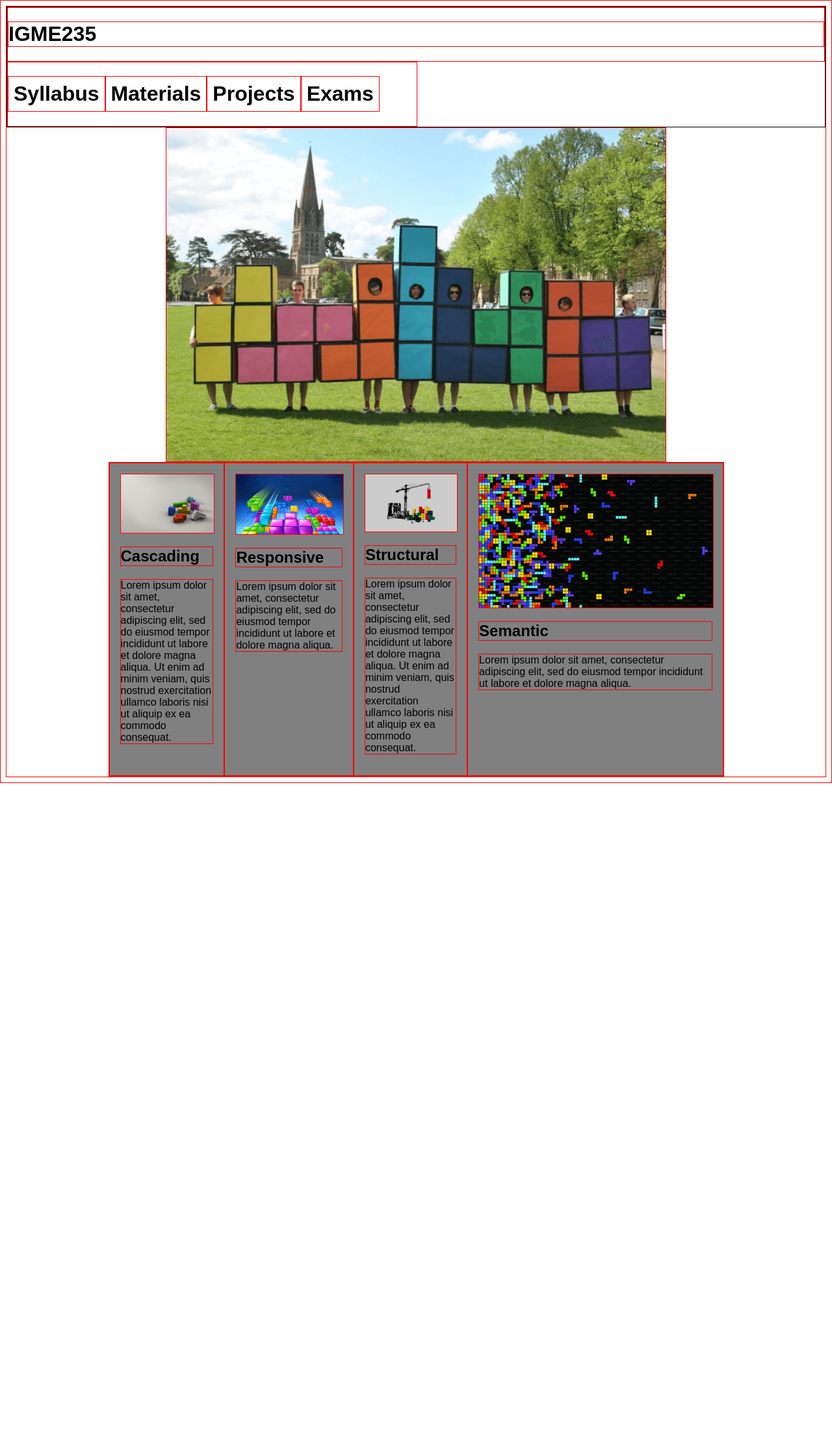
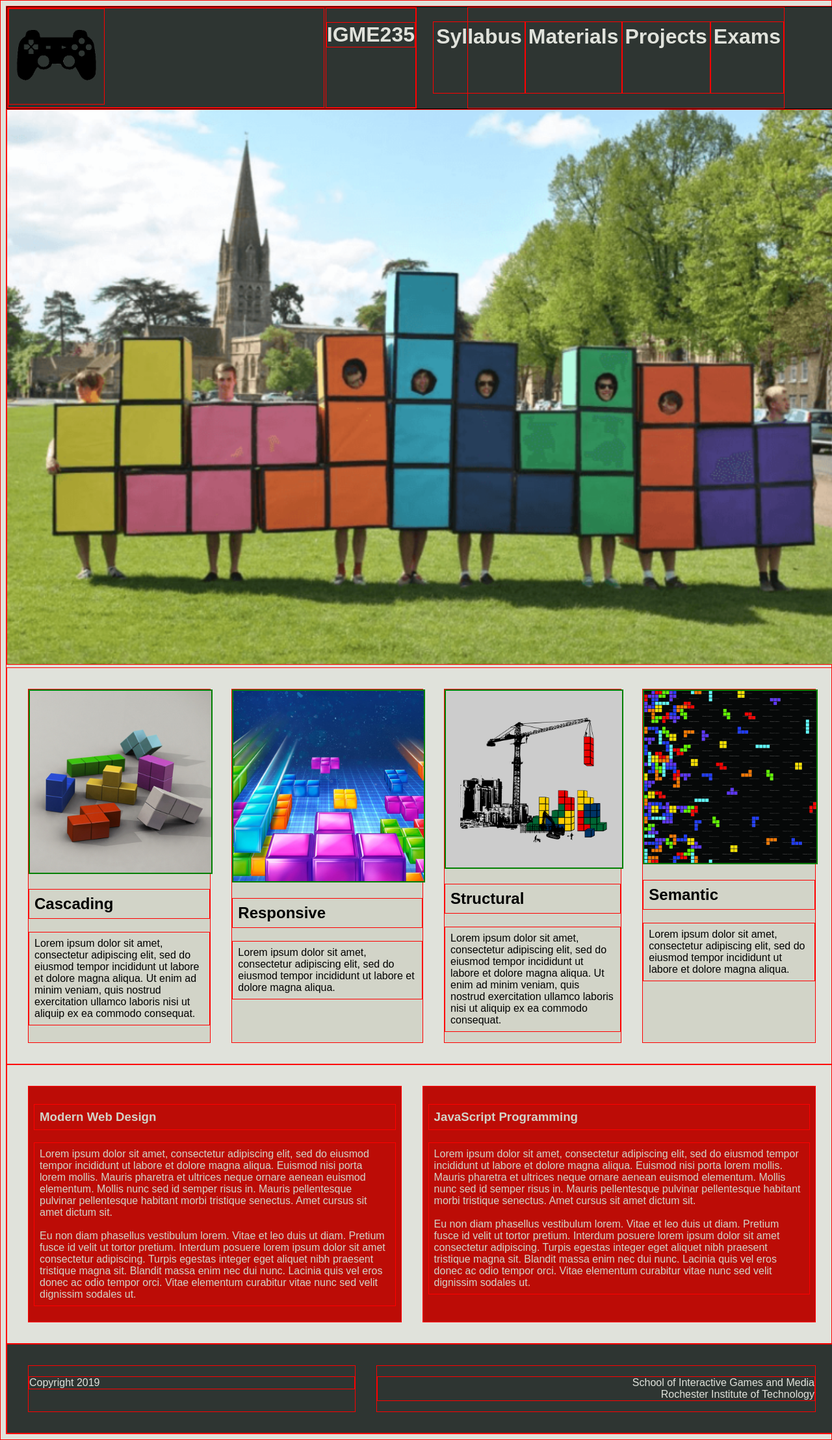
Before and after one commit to panguino729/IGME235, a PHP site: page /designSpec/index.html in a window 1280 px wide. Shown: the whole page at 65% size. Before the commit the page ends 1205 px from the top, so only its background shows below. Run offline with PHP 8.4, Linux system fonts and the light colour scheme.

Commit message:
Worked on designSpec

```diff
--- a/designSpec/index.html
+++ b/designSpec/index.html
@@ -12,11 +12,16 @@
 </head>
 
 <body>
-    <!-- use nav tag -->
     <div id="nav">
-        <div id="title">
-            <h1>IGME235</h1>
+        <div id="left">
+            <div id="logo">
+                <img src="/images/videoGameController.png" alt="videogame controller">
+            </div>
+            <div id="title">
+                <h1>IGME235</h1>
+            </div>
         </div>
+
         <div id="buttons">
             <h1>Syllabus</h1>
             <h1>Materials</h1>
@@ -25,7 +30,7 @@
         </div>
     </div>
     <img id="headerImg" src="images/homemade-tetris-from-reddit-768x513.png" alt="Homemade tetris">
-    <div class="boxes">
+    <div id="styles">
         <div id="cascading">
             <img src="images/tetris-hd-wallpapers-33758-3941517.jpg" alt="">
             <h2>Cascading</h2>
@@ -36,7 +41,7 @@
             </p>
         </div>
         <div id="responsive">
-            <img src="images/tetris-hd-wallpapers-33758-4492289.jpg" alt="">
+            <img src="/images/tetris-hd-wallpapers-33758-4492289.jpg" alt="">
             <h2>Responsive</h2>
             <p>
                 Lorem ipsum dolor sit amet, consectetur adipiscing elit, sed do eiusmod tempor incididunt ut labore et
@@ -60,9 +65,46 @@
                 dolore magna aliqua.
             </p>
         </div>
-
-
+    </div>
+    <div id="boxes">
+        <div id="modern">
+            <h3>Modern Web Design</h3>
+            <p>Lorem ipsum dolor sit amet, consectetur adipiscing elit, sed do eiusmod tempor incididunt ut labore et
+                dolore magna aliqua. Euismod nisi porta lorem mollis. Mauris pharetra et ultrices neque ornare aenean
+                euismod elementum. Mollis nunc sed id semper risus in. Mauris pellentesque pulvinar pellentesque
+                habitant morbi tristique senectus. Amet cursus sit amet dictum sit. <br /><br />Eu non diam phasellus
+                vestibulum
+                lorem. Vitae et leo duis ut diam. Pretium fusce id velit ut tortor pretium. Interdum posuere lorem ipsum
+                dolor sit amet consectetur adipiscing. Turpis egestas integer eget aliquet nibh praesent tristique magna
+                sit. Blandit massa enim nec dui nunc. Lacinia quis vel eros donec ac odio tempor orci. Vitae elementum
+                curabitur vitae nunc sed velit dignissim sodales ut.
+            </p>
+        </div>
+        <div id="javascript">
+            <h3>JavaScript Programming</h3>
+            <p>Lorem ipsum dolor sit amet, consectetur adipiscing elit, sed do eiusmod tempor incididunt ut labore et
+                dolore magna aliqua. Euismod nisi porta lorem mollis. Mauris pharetra et ultrices neque ornare aenean
+                euismod elementum. Mollis nunc sed id semper risus in. Mauris pellentesque pulvinar pellentesque
+                habitant morbi tristique senectus. Amet cursus sit amet dictum sit. <br /><br />Eu non diam phasellus
+                vestibulum
+                lorem. Vitae et leo duis ut diam. Pretium fusce id velit ut tortor pretium. Interdum posuere lorem ipsum
+                dolor sit amet consectetur adipiscing. Turpis egestas integer eget aliquet nibh praesent tristique magna
+                sit. Blandit massa enim nec dui nunc. Lacinia quis vel eros donec ac odio tempor orci. Vitae elementum
+                curabitur vitae nunc sed velit dignissim sodales ut.
+            </p>
+        </div>
     </div>
 </body>
 
+<footer>
+    <div id="copyright">
+        <p>
+            Copyright 2019
+        </p>
+    </div>
+    <div id="location">
+        <p>School of Interactive Games and Media <br /> Rochester Institute of Technology</p>
+    </div>
+</footer>
+
 </html>
--- a/designSpec/style.css
+++ b/designSpec/style.css
@@ -3,46 +3,165 @@
     border: 1px solid red;
 }
 
-img{
-    display: flex;
-    max-width: auto;
+body {
+    background-color: #e0e2db;
+    width: 100%;
+    grid-template-areas: "nav" "headerImg" "types" "boxes" "footer";
+}
+
+img {
+    width: 100%;
     margin-left: auto;
     margin-right: auto;
 }
 
-#nav, h2{
+/* NAVIGATION BAR */
+
+#nav h2 {
     font-family: "Arial Rounded MT Bold", Arial, Helvetica, sans-serif;
 }
 
-#nav{
+#nav {
     display: grid;
+    grid-area: nav;
+    grid-template-areas: "left buttons";
     border: 1px solid black;
+    background-color: #2e3532;
+    color: #e0e2db;
 }
 
-#buttons{
+#left {
+    grid-area: left;
     display: flex;
-    width: 50%;
+    width: 100%;
+    margin-left: auto;
+    margin-right: auto;
 }
 
-#buttons h1{
-    padding: .25em;
-    text-align: center;
+#title {
+    /* grid-area: title; */
+    margin-left: .1rem;
+    margin-right: auto;
 }
 
-/* Maybe use grid */
-.boxes{
+#buttons {
+    grid-area: buttons;
     display: flex;
+    justify-content: end;
     width: 75%;
     margin-left: auto;
     margin-right: auto;
 }
 
-.boxes div{
-    padding: 1em;
-    background-color: grey;
+#buttons h1 {
+    padding: .25rem;
+    text-align: center;
 }
 
-/* Fix using grid stuff from inclass */
-.boxes img{
-    max-width: 100%;
+#logo {
+    /* grid-area: logo; */
+    margin-left: auto;
+    margin-right: auto;
+    width: 100%
 }
+
+#logo img {
+    width: 30%;
+}
+
+/* HEADER IMAGE */
+
+#headerImg {
+    grid-area: headerImg;
+}
+
+/* STYLES */
+
+#styles {
+    grid-area: types;
+    display: grid;
+    grid-template-areas: "cas resp struc sem";
+    grid-column-gap: 2rem;
+    margin-left: auto;
+    margin-right: auto;
+    padding: 2rem;
+}
+
+#styles div {
+    background-color: #d2d4c8;
+}
+
+#styles h2, #styles p {
+    padding: .5rem;
+}
+
+#styles img {
+    border: 2px solid green;
+    width: 100%;
+    height: auto;
+}
+
+#cascading {
+    grid-area: cas;
+}
+
+#responsive {
+    grid-area: resp;
+}
+
+#structural {
+    grid-area: struc;
+}
+
+#semantic {
+    grid-area: sem;
+}
+
+/* BOXES */
+
+#boxes {
+    grid-area: boxes;
+    display: grid;
+    grid-template-areas: "modern javas";
+    grid-column-gap: 2rem;
+    margin-left: auto;
+    margin-right: auto;
+    padding: 2rem;
+}
+
+#boxes div, #boxes h3, #boxes p {
+    background-color: #bc0c06;
+    color: #d2d4c8;
+    padding: .5rem;
+}
+
+#modern {
+    grid-area: modern;
+}
+
+#javascript {
+    grid-area: javas;
+}
+
+/* FOOTER */
+
+footer {
+    grid-area: footer;
+    display: grid;
+    grid-template-areas: "copyright location";
+    grid-column-gap: 2rem;
+    margin-left: auto;
+    margin-right: auto;
+    padding: 2rem;
+    background-color: #2e3532;
+    color: #e0e2db;
+}
+
+#copyright {
+    grid-area: copyright;
+}
+
+#location {
+    grid-area: location;
+    text-align: right;
+}
```
Also changed, not shown: designSpec/images/tetris-hd-wallpapers-33758-2927337.png, designSpec/images/tetris-hd-wallpapers-33758-3941517.jpg, designSpec/images/tetris-hd-wallpapers-33758-4492289.jpg, designSpec/images/tetris-hd-wallpapers-33758-972386.png, designSpec/images/videoGameController.png (added), 2 other files.
